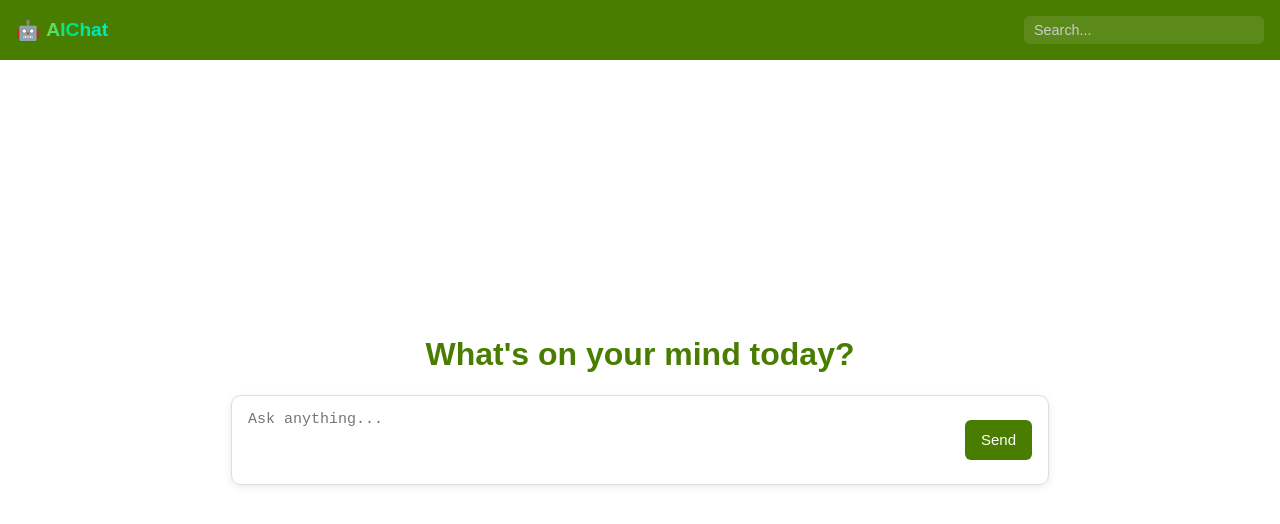
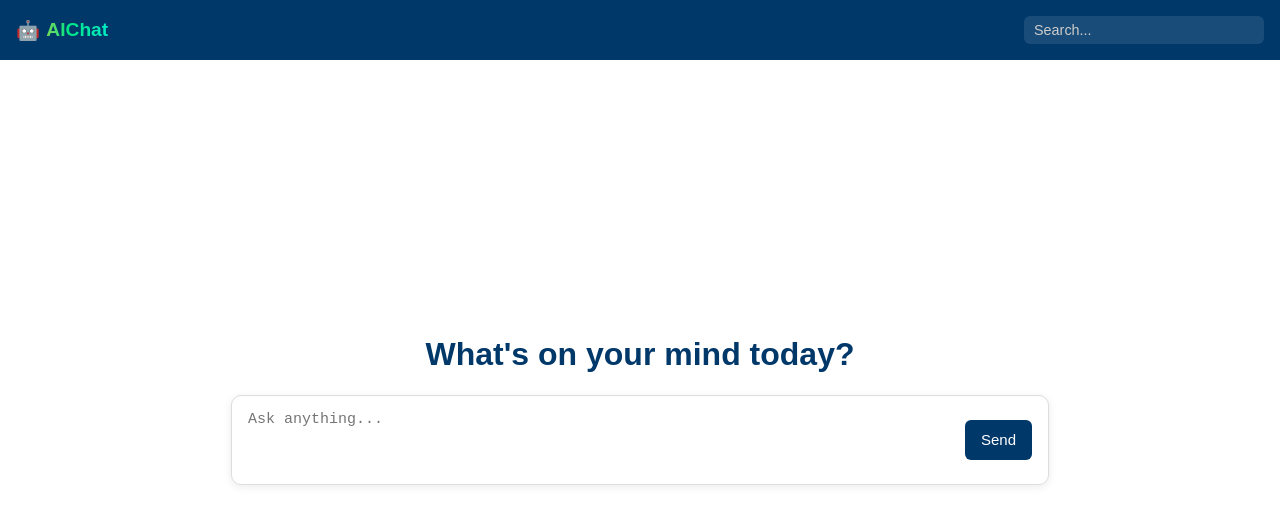
Before and after one commit to MishraSoumya1/ai-chat-client, a React (Vite) app: page / in a window 1280 px wide. Shown: the top 524 px of the page. Built offline with nearby package versions, Linux system fonts and the light colour scheme.

Commit message:
added backedn ai integration

```diff
--- a/src/AiChat.jsx
+++ b/src/AiChat.jsx
@@ -2,8 +2,6 @@ import { useState, useRef, useEffect } from 'react';
 import ChatContainer from './components/ChatContainer';
 import InputBox from './components/InputBox';
 import Header from './components/Header';
-
-import { botMarkdownMessage } from "./assets/MockText"
 
 function AiChat() {
   const [messages, setMessages] = useState([]);
@@ -12,9 +10,10 @@ function AiChat() {
   const [hasUserSentMessage, setHasUserSentMessage] = useState(false);
   const [moved, setMoved] = useState(false);
   const [isTyping, setIsTyping] = useState(false);
+  const [fullBotMessage, setFullBotMessage] = useState('');
   const textareaRef = useRef(null);
 
-  const handleSend = () => {
+  const handleSend = async () => {
     const text = textareaRef.current.value.trim();
     if (!text) return;
 
@@ -28,48 +27,70 @@ function AiChat() {
 
     textareaRef.current.value = '';
     textareaRef.current.blur();
+    setIsTyping(true);
 
-    setIsTyping(true)
-    setTimeout(() => {
+    try {
+      const response = await fetch('http://localhost:3000/api/v1/ai/question', {
+        method: 'POST',
+        headers: {
+          'Content-Type': 'application/json'
+        },
+        body: JSON.stringify({ prompt: text })
+      });
+
+      const { data } = await response.json();
+      console.log('#### AI Response:', data);
+
+      const reply = data?.answer || 'Sorry, something went wrong.';
+
+      // Clean up the thinking message
+      setMessages((prev) => prev.filter(msg => msg.type !== 'thinking'));
+
+      // Start typing animation
+      setFullBotMessage(reply);
+      setBotTypingText('');
+      setTriggerTyping(true);
+    } catch (error) {
+      console.error('Error fetching response:', error);
       setMessages((prev) => [
         ...prev.filter(msg => msg.type !== 'thinking'),
+        { type: 'bot', text: 'Something went wrong. Please try again later.' }
       ]);
-      setTriggerTyping(true)
-    }, 5000);
+      setIsTyping(false);
+    }
   };
 
   useEffect(() => {
-    if (!triggerTyping || !hasUserSentMessage) return;
+    if (!triggerTyping || !hasUserSentMessage || !fullBotMessage) return;
 
-    if (botTypingText.length < botMarkdownMessage.length) {
-      const timeout = setTimeout(() => {
-        setBotTypingText(botMarkdownMessage.slice(0, botTypingText.length + 7));
-      }, 20);
-      return () => clearTimeout(timeout);
-    }
+    let index = 0;
 
-    // Finished typing
-    if (botTypingText === botMarkdownMessage) {
-      setIsTyping(false)
+    const interval = setInterval(() => {
+      index += 5;
+      const typed = fullBotMessage.slice(0, index);
+
+      setBotTypingText(typed);
+
+      if (index >= fullBotMessage.length) {
+        clearInterval(interval);
         setMessages((prev) => [
-        ...prev.filter(msg => msg.type !== 'thinking'),
-        { type: 'bot', text: botMarkdownMessage }
+          ...prev.filter(msg => msg.type !== 'bot-typing'),
+          { type: 'bot', text: fullBotMessage }
         ]);
         setBotTypingText('');
+        setIsTyping(false);
         setTriggerTyping(false);
+        setFullBotMessage('');
       }
-  }, [triggerTyping, botTypingText, hasUserSentMessage]);
+    }, 15);
 
+    return () => clearInterval(interval);
+  }, [triggerTyping, fullBotMessage, hasUserSentMessage]);
 
   return (
     <div className="app">
       <Header />
-
-      <ChatContainer
-        messages={messages}
-        botTypingText={botTypingText}
-      />
-
+      <ChatContainer messages={messages} botTypingText={botTypingText} />
       <InputBox
         moved={moved}
         textareaRef={textareaRef}
--- a/src/App.css
+++ b/src/App.css
@@ -1,7 +1,18 @@
 :root {
-  --user-chat-width: 70%;
-  --chat-app-comp-theme: oklch(53.2% .157 131.589);
-  --user-chat-bubble-background: oklch(84.1% .238 128.85);
+  --user-chat-width: 60%;
+  /* slightly narrower to convey professionalism */
+  --chat-app-comp-theme: oklch(32.5% 0.12 240);
+  /* Deep navy blue */
+  --user-chat-bubble-background: oklch(95% 0.05 280);
+  /* Light gray-blue */
+  --chat-app-secondary-color: oklch(25.5% 0.15 200);
+  /* Rich charcoal */
+  --chat-app-text-color: oklch(90% 0.02 0);
+  /* Crisp white */
+  --chat-app-border-color: oklch(40% 0.08 220);
+  /* Dark gray-blue */
+  --chat-app-accent-color: oklch(55% 0.20 120);
+  /* Greenish-blue for highlights */
 }
 
 /* Hide scrollbars for the whole page */
```
Also changed, not shown: AiChat_old.jsx (added, +83 -0 lines). Lines whose indentation alone changed are shown as unchanged.
